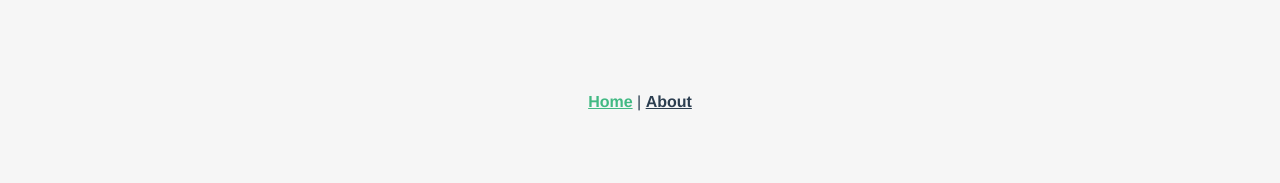
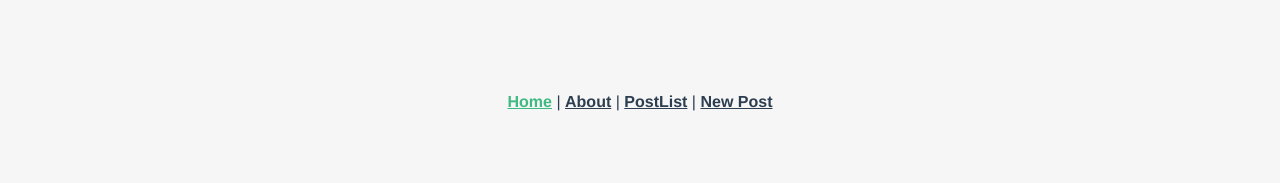
Before and after one commit to mysoyul/Vuejs3_TodoApp_VueCLI, a Vue app: page / in a window 1280 px wide. Shown: the top 183 px of the page. Built offline with nearby package versions, Linux system fonts and the light colour scheme; no server answers.

Commit message:
App.vue router-link추가

```diff
--- a/src/App.vue
+++ b/src/App.vue
@@ -1,7 +1,9 @@
 <template>
   <nav>
     <router-link to="/">Home</router-link> |
-    <router-link to="/about">About</router-link>
+    <router-link to="/about">About</router-link> |
+    <router-link to="/posts">PostList</router-link> |
+    <router-link to="/posts/new">New Post</router-link>
   </nav>
   <router-view/>
 </template>
```
